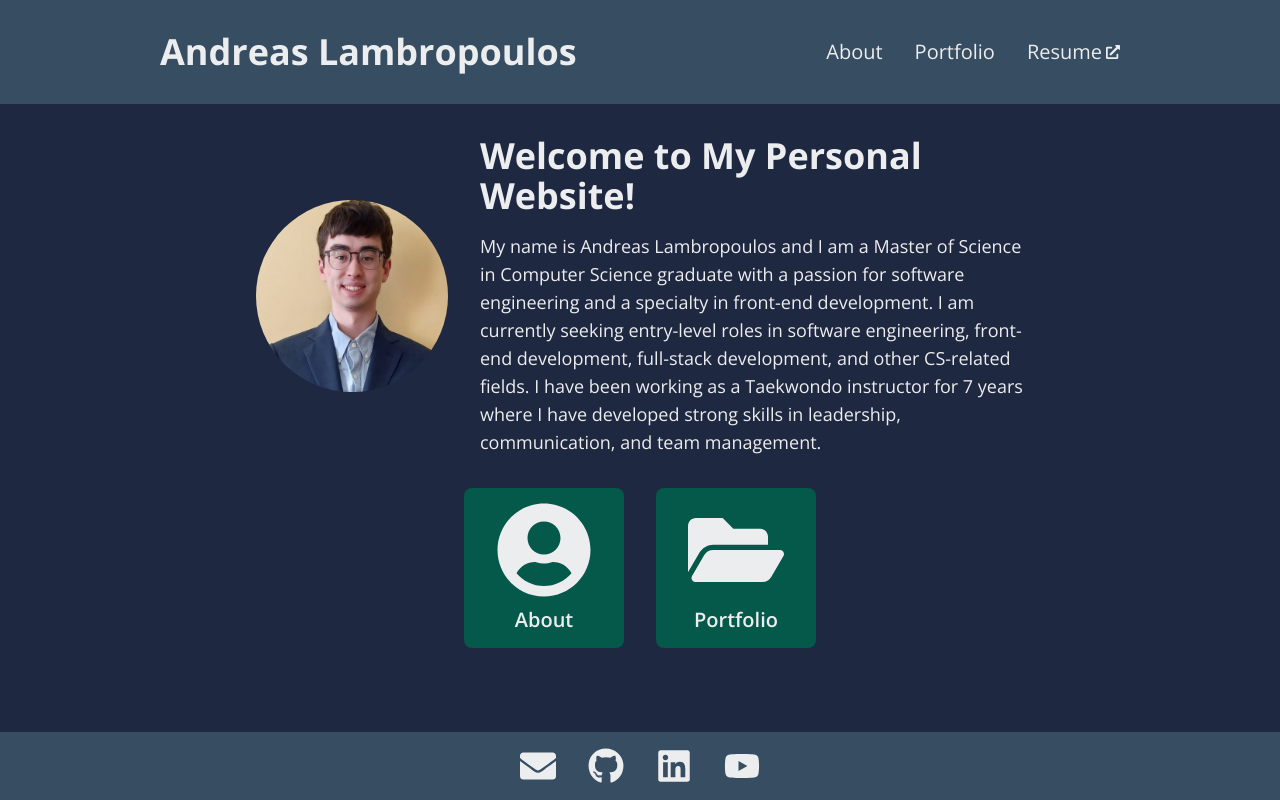
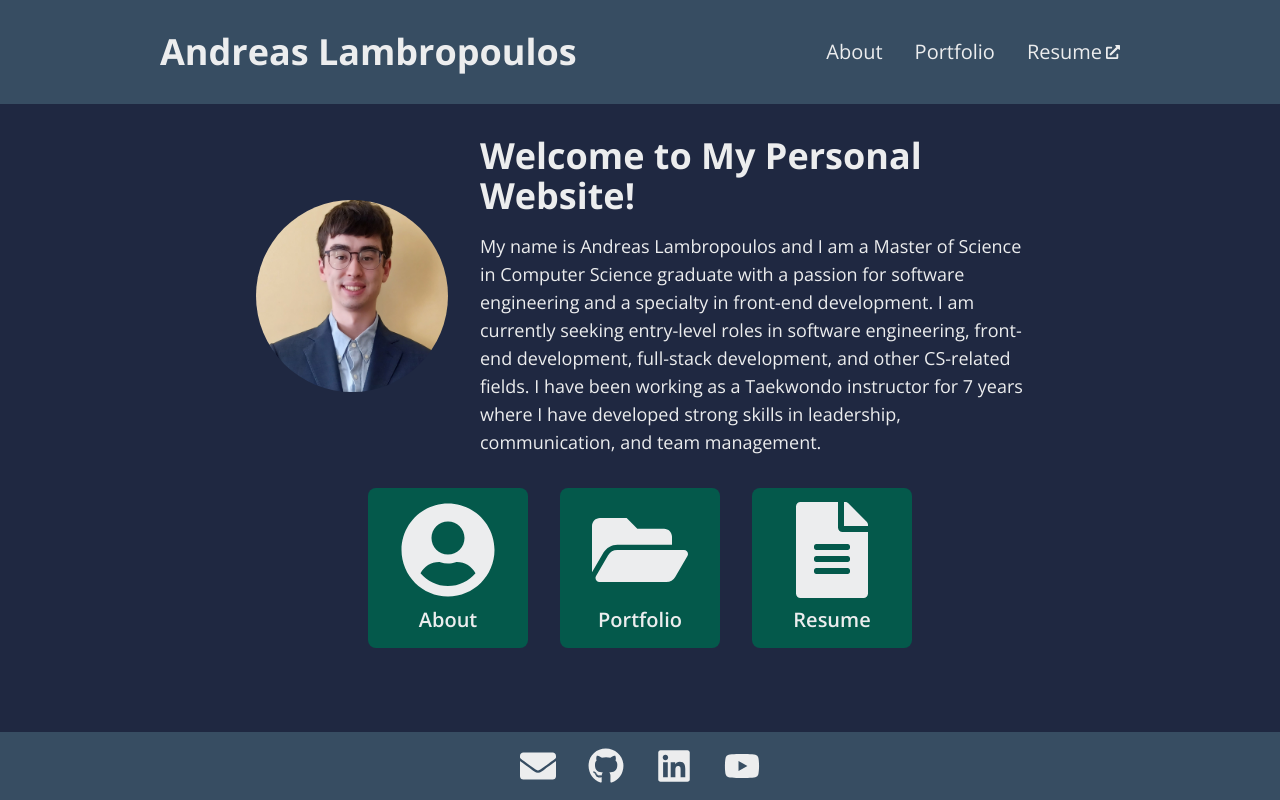
Before and after one commit to andlamb2002/portfolio, a React (Vite) app: page / in a window 1280 px wide. Built offline with nearby package versions, Linux system fonts and the light colour scheme.

Commit message:
Added resume as nav card

```diff
--- a/src/Components/NavCard.jsx
+++ b/src/Components/NavCard.jsx
@@ -1,16 +1,40 @@
 import PropTypes from "prop-types";
 
-function NavCard({ title, link, icon: Icon }) {
-    return (
-        <a
-            href={link}
-            className="w-40 h-40 bg-button rounded-lg flex flex-col items-center justify-center hover:bg-buttonHover"
-        >
+import { Link } from "react-router-dom";
+
+function NavCard({ title, link, icon: Icon, external = false }) {
+
+    const className =
+        "w-40 h-40 bg-button rounded-lg flex flex-col items-center justify-center " +
+        "hover:bg-buttonHover transition-colors";
+
+    const content = (
+        <>
             <div className="flex items-center justify-center text-8xl">
-                <Icon aria-hidden="true"/>
+                <Icon aria-hidden="true" />
             </div>
             <p className="text-xl font-semibold mt-2">{title}</p>
-        </a>
+        </>
+    );
+
+    if (external) {
+        return (
+            <a
+                href={link}
+                target="_blank"
+                rel="noopener noreferrer"
+                className={className}
+                aria-label={title}
+            >
+                {content}
+            </a>
+        );
+    }
+
+    return (
+        <Link to={link} className={className} aria-label={title}>
+            {content}
+        </Link>
     );
 }
 
@@ -18,6 +42,7 @@ NavCard.propTypes = {
     title: PropTypes.string.isRequired,
     link: PropTypes.string.isRequired,
     icon: PropTypes.elementType,
+    external: PropTypes.bool,
 };
 
 export default NavCard;
--- a/src/Pages/Home.jsx
+++ b/src/Pages/Home.jsx
@@ -22,7 +22,7 @@ function Home() {
 
             <nav className="flex flex-col sm:flex-row gap-y-8 sm:gap-y-0 sm:gap-x-8">
                 {navLinks.map((nav, index) => (
-                    <NavCard key={index} title={nav.title} link={nav.link} icon={nav.icon}/>
+                    <NavCard key={index} title={nav.title} link={nav.link} icon={nav.icon} external={nav.external} />
                 ))}
             </nav>
         </div>
--- a/src/data/data.js
+++ b/src/data/data.js
@@ -13,7 +13,7 @@ import eg from "../assets/eg.png";
 import quiz from "../assets/quiz.png";
 
 import { FaEnvelope, FaGithub, FaLinkedin, FaYoutube } from "react-icons/fa";
-import { FaUserCircle, FaFolderOpen } from "react-icons/fa";
+import { FaUserCircle, FaFolderOpen, FaFileAlt } from "react-icons/fa";
 
 export const siteInfo = {
     name: "Andreas Lambropoulos",
@@ -59,11 +59,19 @@ export const navLinks = [
         title: "About",
         link: "/about",
         icon: FaUserCircle,
+        external: false,
     },
     {
         title: "Portfolio",
         link: "/portfolio",
         icon: FaFolderOpen,
+        external: false,
+    },
+    {
+        title: "Resume",
+        link: siteInfo.resumeUrl,
+        icon: FaFileAlt,
+        external: true
     },
 ];
 
```
Lines whose indentation alone changed are shown as unchanged.
